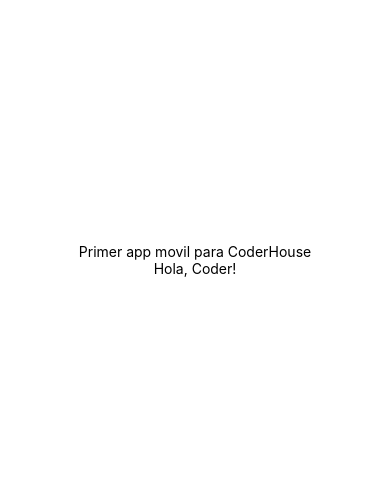
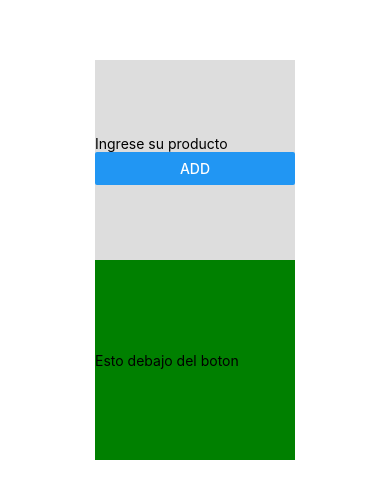
Before and after one commit to hirGorrth4d/ProyectoReactNative, a React Native app: screen / in a window 390 px wide. Shown: the part 162-660 px from the top of the page. Built offline with nearby package versions, Linux system fonts and the light colour scheme.

Commit message:
desafio 1

```diff
--- a/App.js
+++ b/App.js
@@ -1,12 +1,14 @@
 import { StatusBar } from 'expo-status-bar';
-import { StyleSheet, Text, View } from 'react-native';
+import { Button, StyleSheet, Text, TextInput, View } from 'react-native';
 
 export default function App() {
   return (
     <View style={styles.container}>
-      <Text>Primer app movil para CoderHouse</Text>
-      <Text>Hola, Coder!</Text>
-      <StatusBar style="auto" />
+      <View style={{backgroundColor: "#DDDDDD", height: 200, width: 200, justifyContent: 'center'}}>
+        <TextInput placeholder='Ingrese su producto'></TextInput>
+        <Button title="Add" />
+      </View>
+      <View style={{backgroundColor: "green", height: 200, width: 200, justifyContent: 'center'}}><Text>Esto debajo del boton</Text></View>
     </View>
   );
 }
```
